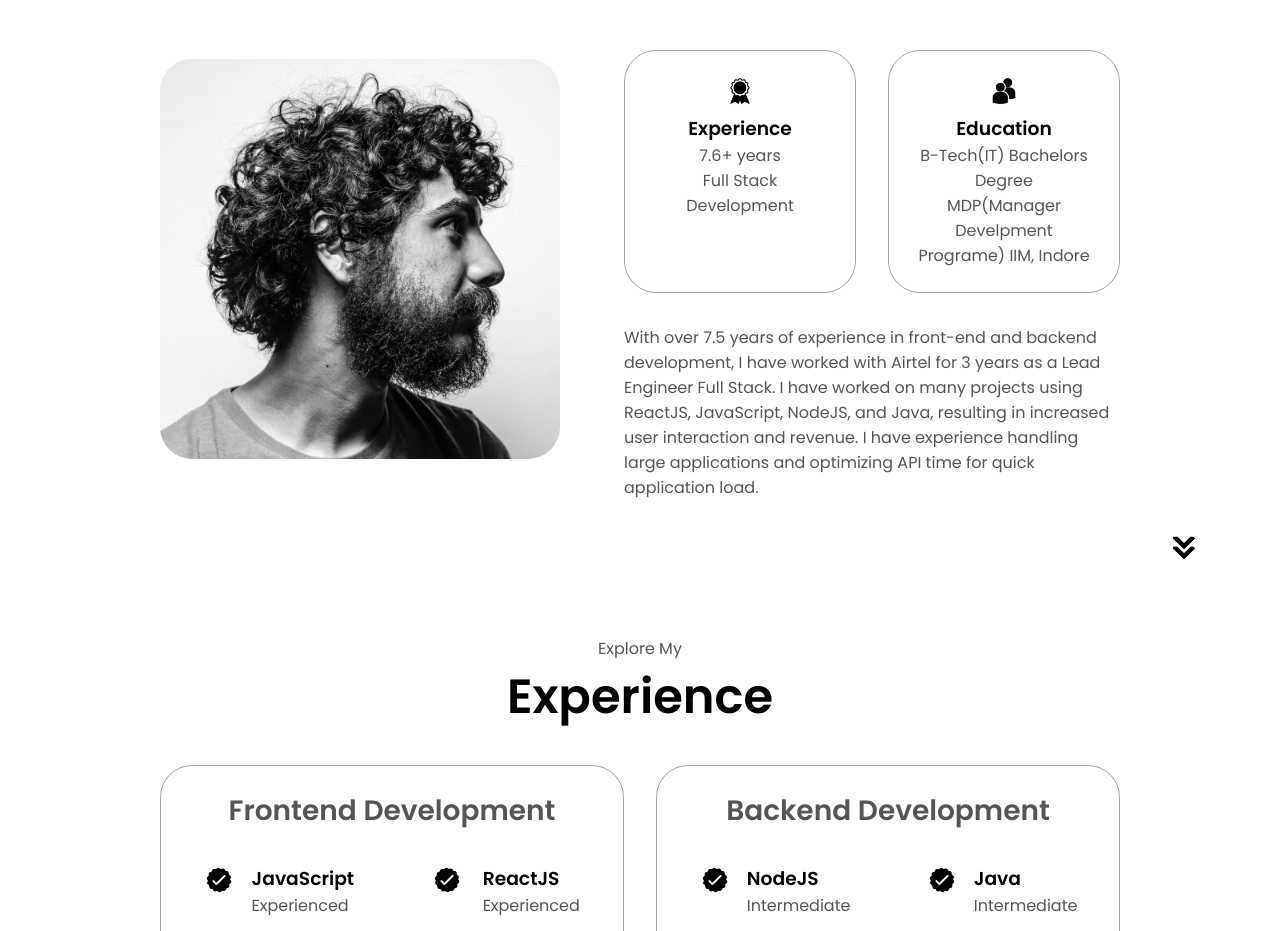
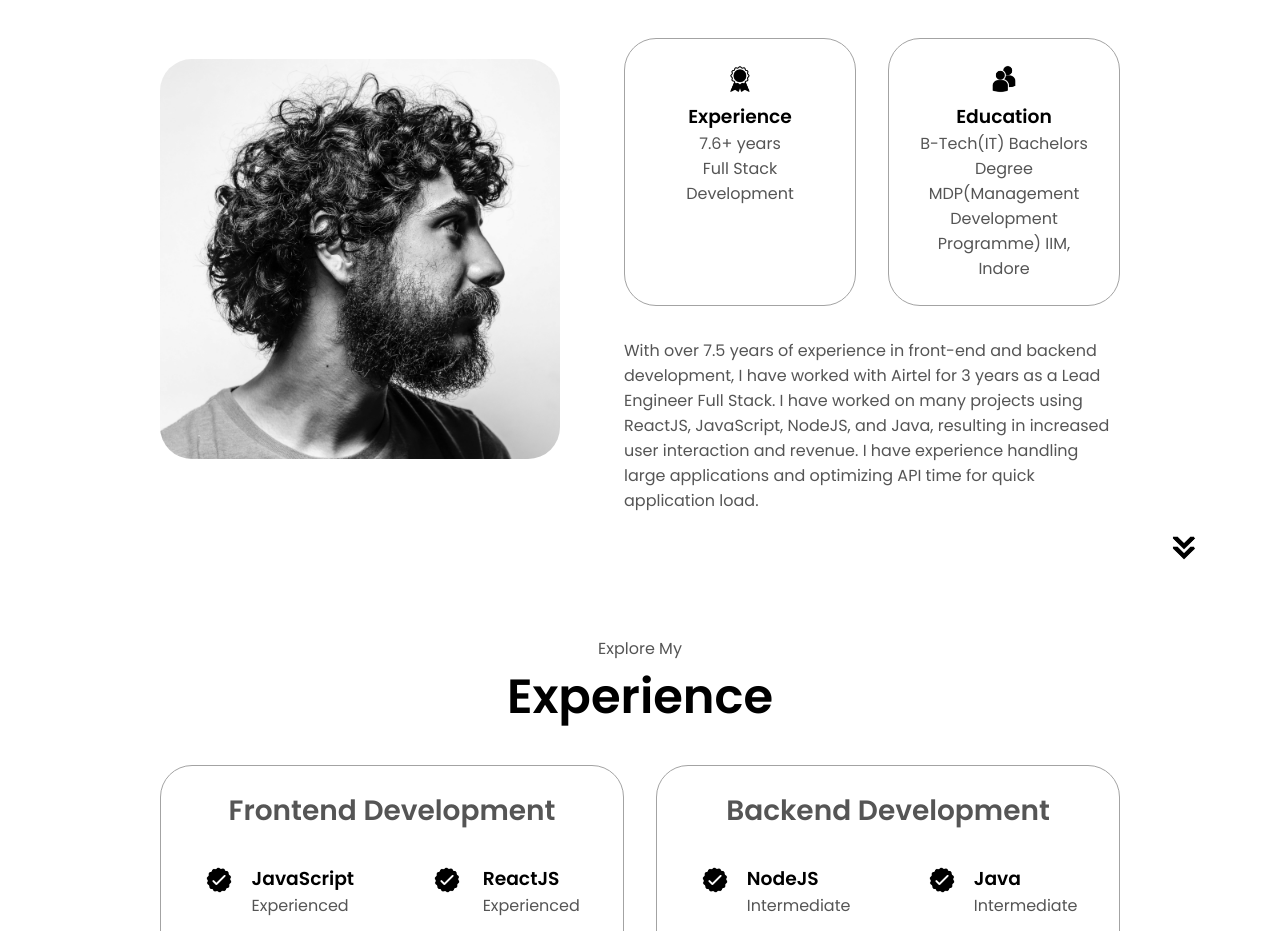
Before and after one commit to sharma848/portfolio, a plain HTML site: page index.html in a window 1280 px wide. Shown: the part 1060-1991 px from the top of the page. Drawn offline with Linux system fonts and the light colour scheme.

Commit message:
typo fixed

```diff
--- a/index.html
+++ b/index.html
@@ -80,7 +80,7 @@
           <div class="details-container">
             <img src="./assets/education.png" alt="Education icon" class="icon" />
             <h3>Education</h3>
-            <p>B-Tech(IT) Bachelors Degree<br />MDP(Manager Develpment Programe) IIM, Indore</p>
+            <p>B-Tech(IT) Bachelors Degree<br />MDP(Management Development Programme) IIM, Indore</p>
           </div>
         </div>
         <div class="text-container">
```
